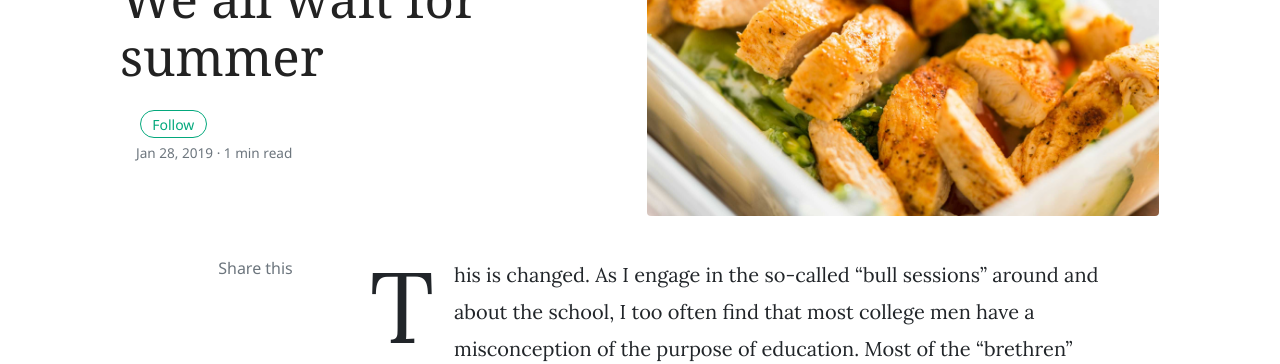
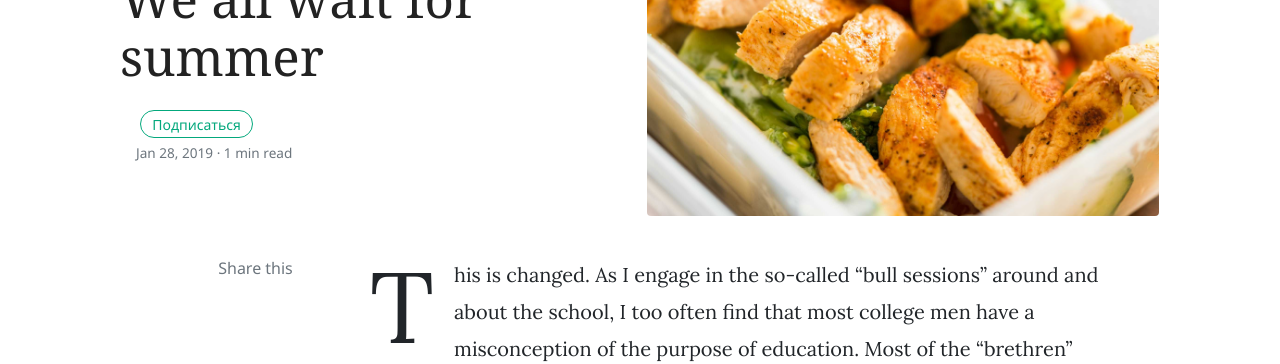
Before and after one commit to DaniilChizhevskii/Coding-Ti.me, a Jekyll site: the page built from _posts/2019-01-28-we-all-wait-for-summer.md, in a window 1280 px wide and 900 px high. Shown: the part 225-589 px from the top of the window. Built offline with Jekyll 4.4.1, drawn with Linux system fonts in a browser that asks for light colours; nearby versions of some CDN libraries; comment, search, counter and statistics services are not loaded.

Commit message:
Update post.html

```diff
--- a/_layouts/post.html
+++ b/_layouts/post.html
@@ -19,7 +19,7 @@
                         {% if author.avatar %}
                         <img class="rounded-circle" src="{{site.baseurl}}/{{author.avatar}}" alt="{{author.name}}" width="70"/>
                         {% endif %}
-						<small class="ml-3"> {{ author.name }} <span><a target="_blank" href="{{ author.twitter }}" class="btn btn-outline-success btn-sm btn-round ml-1">Follow</a></span>
+						<small class="ml-3"> {{ author.name }} <span><a target="_blank" href="{{ author.twitter }}" class="btn btn-outline-success btn-sm btn-round ml-1">Подписаться</a></span>
                             <span class="text-muted d-block mt-1">{{ page.date | date: '%b %d, %Y' }} · {% include meta-read-time.html %}</span>
 						</small>
 					</div>
```
